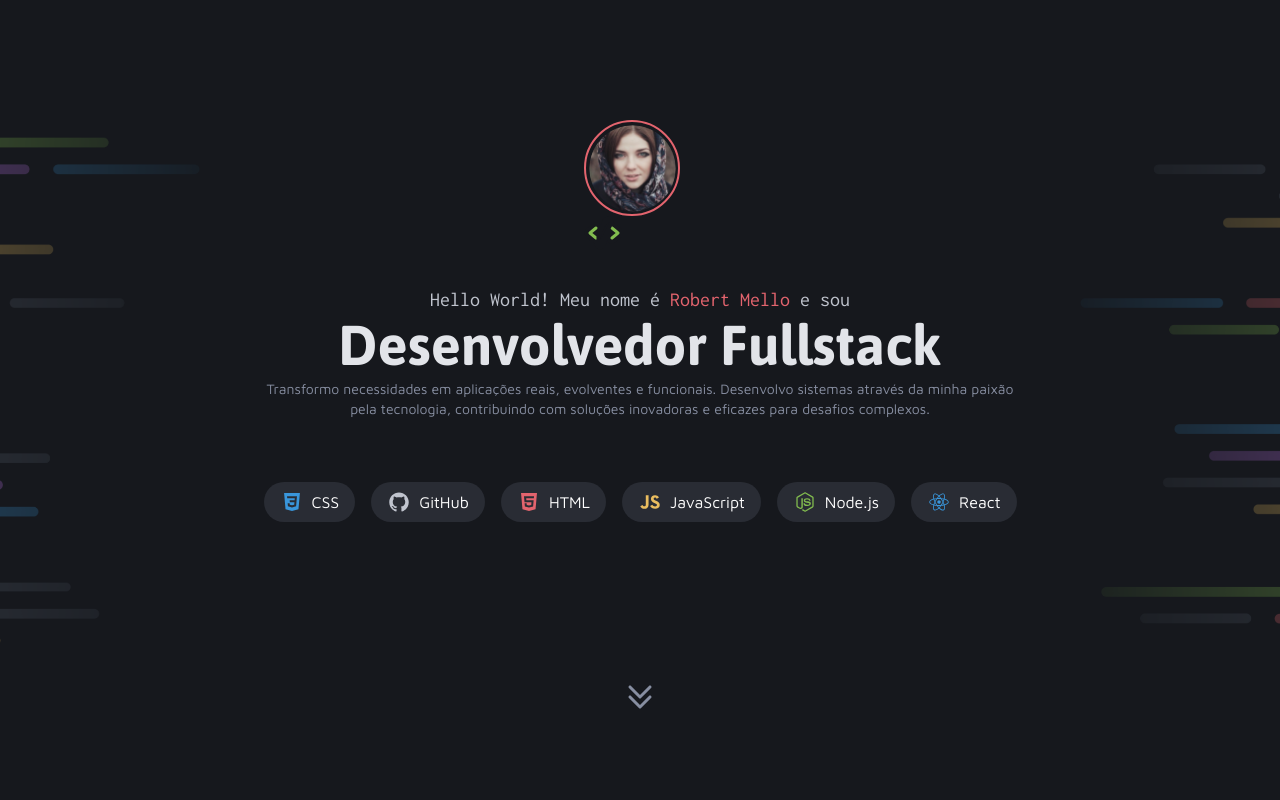
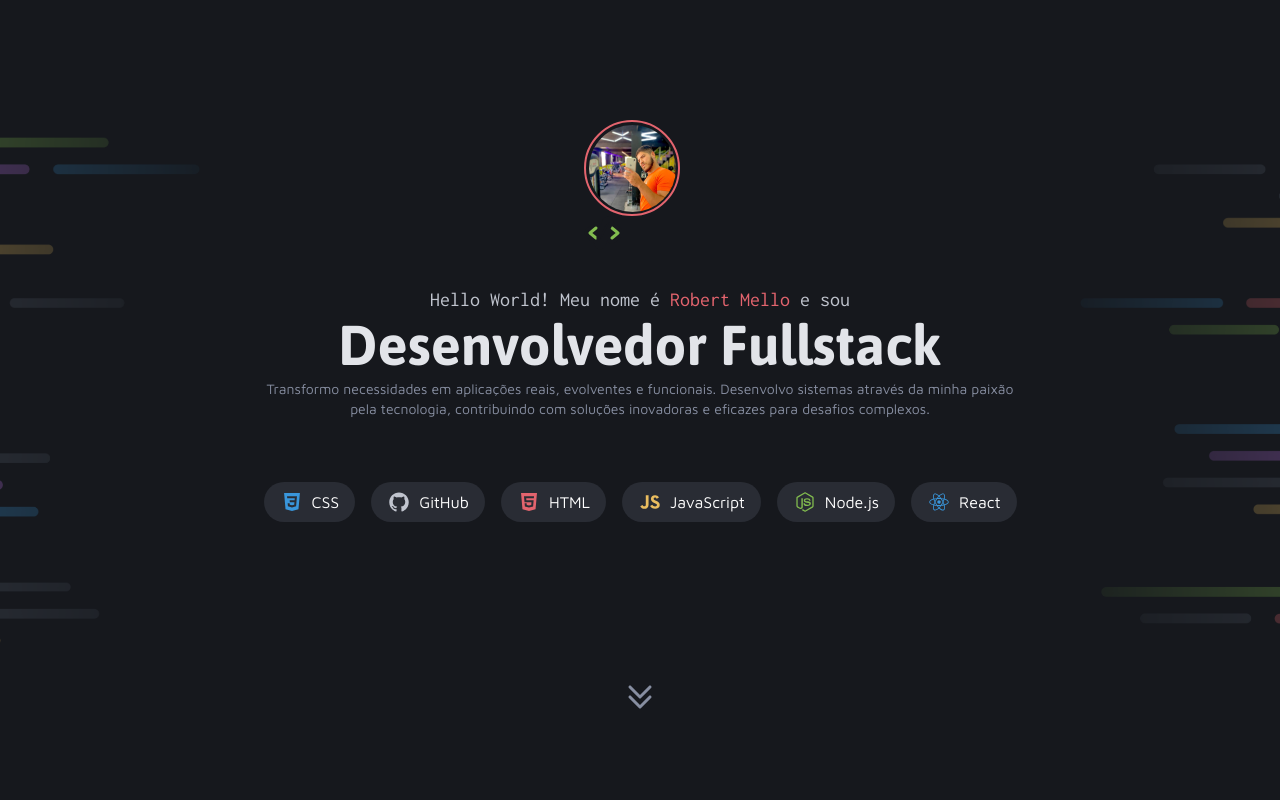
Before and after one commit to mellodev11/Port, a plain HTML site: page index.html in a window 1280 px wide. Shown: the top 800 px of the page. Drawn offline with Linux system fonts and the light colour scheme.

Commit message:
finalizando projeto

```diff
--- a/index.html
+++ b/index.html
@@ -20,7 +20,7 @@
             <header>
                 <div id="profile">
                     <div id="border">
-                        <img src="assets/profile.png" alt="foto perfil" id="fotoPerfil">
+                        <img src="/assets/baixados.png" alt="foto perfil" id="fotoPerfil">
                     </div>
                     <div id="iconCode">
                         <img src="/Port/assets/Code.svg" alt="">
```
Also changed, not shown: assets/baixados.png (added).
